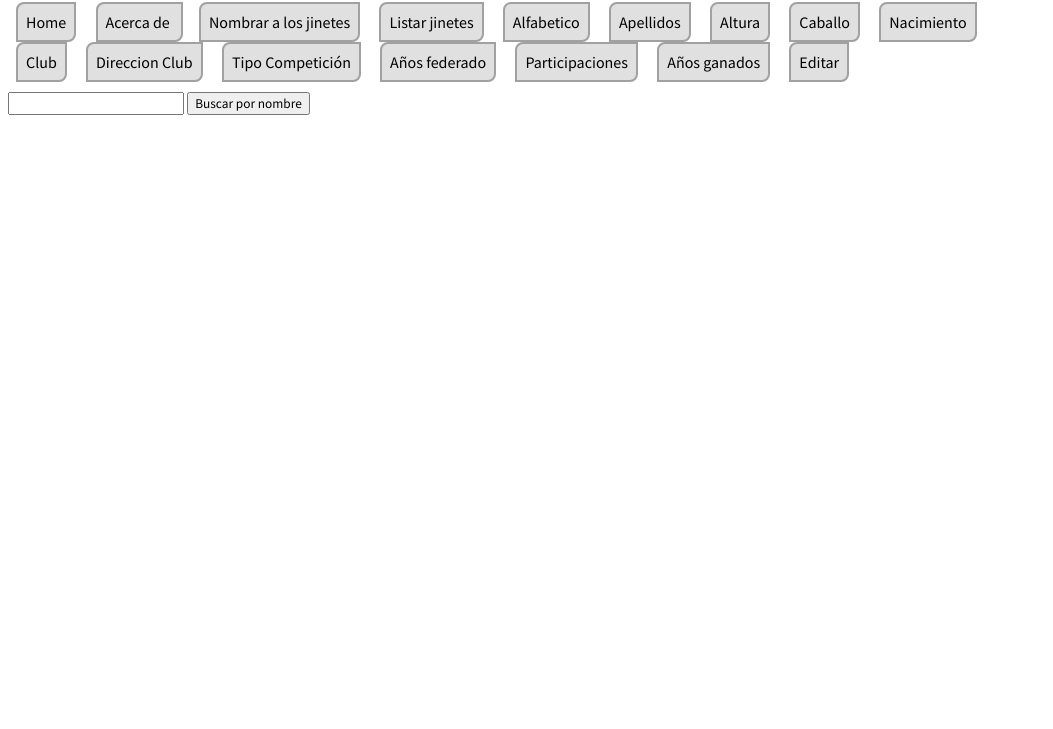
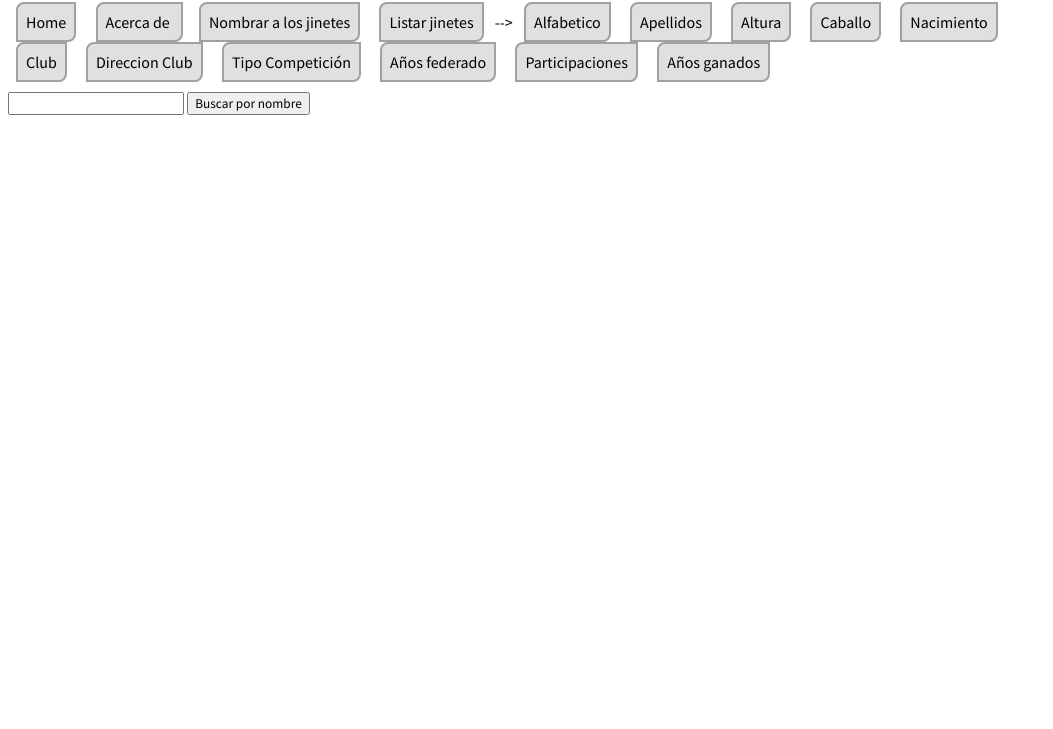
Before and after one commit to UJA-DAGIL-22-23/dagil-2022-2023-practica-3-egp00044, a website: page front-end/static-files/index.html in a window 1280 px wide. Shown: the part 71-800 px from the top of the page, without its empty margins (0-1053 px from the left). Drawn offline with Linux system fonts and the light colour scheme.

Commit message:
ReadmeActualizado

```diff
--- a/front-end/static-files/index.html
+++ b/front-end/static-files/index.html
@@ -38,9 +38,6 @@
     <a href="javascript:Plantilla.listarJinetes()" class="opcion-principal"
        title="Realizar un listado de los datos de todos los jinetes que hay en la BBDD">Listar jinetes</a>
 
-    <!-- FUNCIÓN PARA LA HISTORIA DE USUARIO 6 -
-    <a href="javascript:Plantilla.mostrar('362460511033360588')" class="opcion-principal mostrar"
-       title="Muestra los datos de un determinado Jinete ">Mostrar un jinete</a>
 -->
     <!-- FUNCIÓN PARA LA HISTORIA DE USUARIO 3 -->
     <a href="javascript:Plantilla.listarJinetesAlafetico()" class="opcion-principal"
@@ -78,11 +75,6 @@
 
     <a href="javascript:Plantilla.listarPorGanados()" class="opcion-principal"
        title="Realizar un listado segun el numero de torneos ganados los jinetes (y sus datos) y  que hay en la BBDD">Años ganados</a>
-
-    <!-- FUNCIÓN PARA LA HISTORIA DE USUARIO 12 -->
-    <a href="javascript:Plantilla.alterarDatos()" class="opcion-principal"
-       title="Modificar el nombre de un jinete">Editar</a>
-
 
     <h1> </h1>
 
```
Also changed, not shown: README.md.
